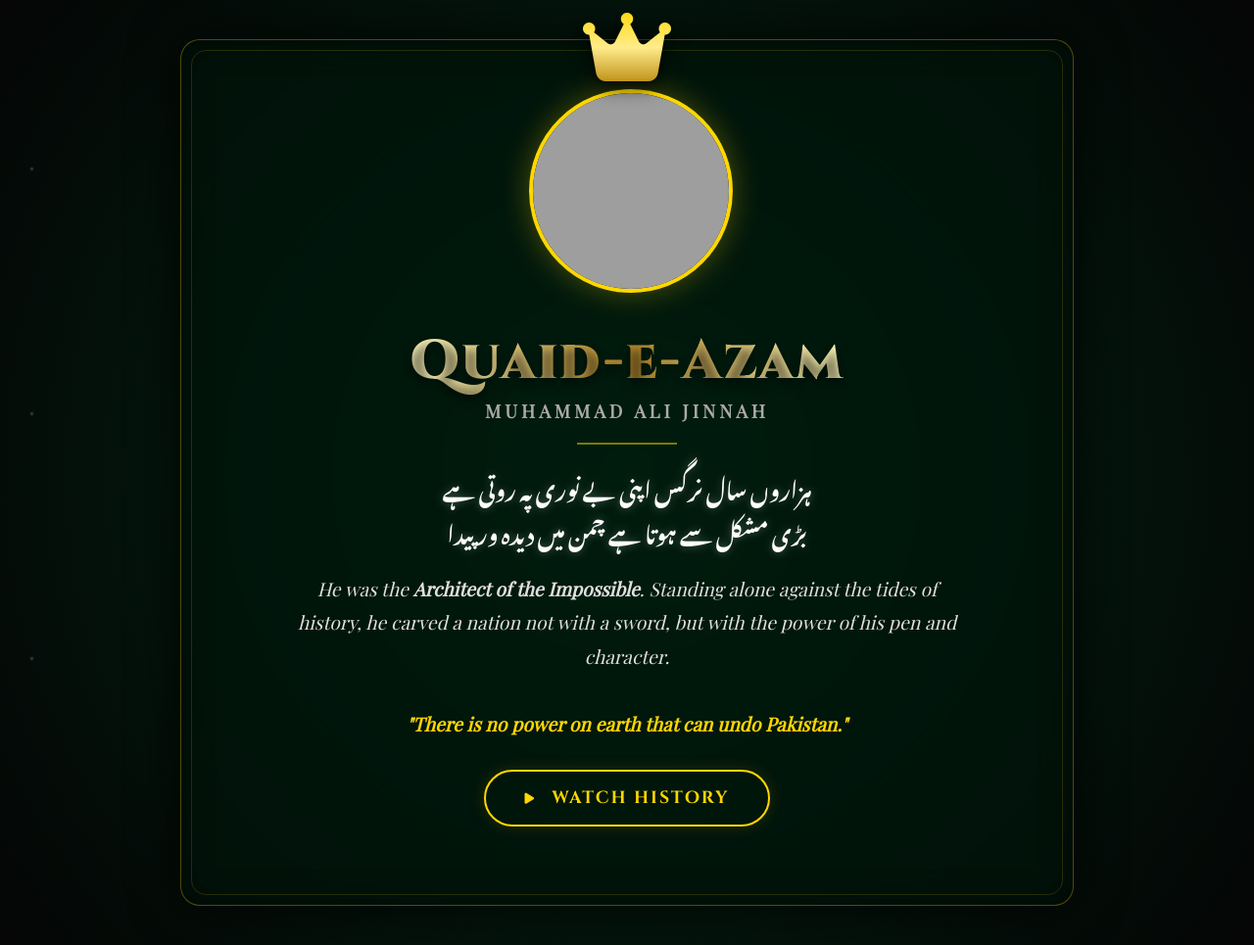
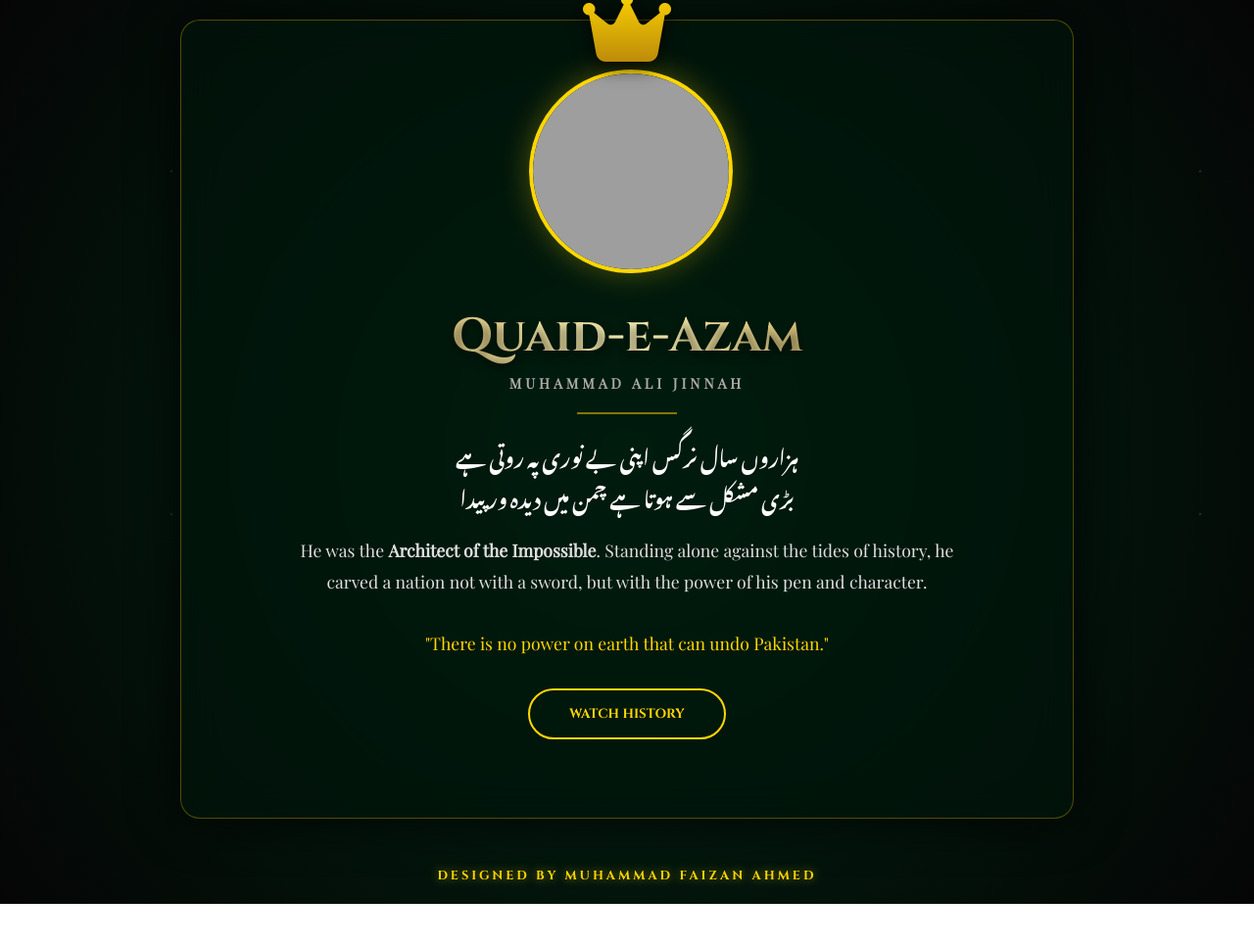
Before and after one commit to alexander997676-beep/For-Quaid-E-Azam-, a plain HTML site: page index.html in a window 1280 px wide. Shown: the whole page at 98% size. After the commit the page ends 923 px from the top, so only its background shows below. Drawn offline with nearby package versions, Linux system fonts and the light colour scheme; grey boxes are pictures that could not be loaded; a web font is replaced by a local one.

Commit message:
Update index.html

```diff
--- a/index.html
+++ b/index.html
@@ -3,7 +3,7 @@
 <head>
     <meta charset="UTF-8">
     <meta name="viewport" content="width=device-width, initial-scale=1.0">
-    <title>The Architect of Pakistan | Quaid-e-Azam</title>
+    <title>Tribute to Quaid-e-Azam | Designed by M. Faizan Ahmed</title>
 
     <!-- Icons and Fonts -->
     <link href="https://cdnjs.cloudflare.com/ajax/libs/font-awesome/6.4.0/css/all.min.css" rel="stylesheet">
@@ -15,7 +15,6 @@
             --pak-green: #002914;
             --deep-black: #050505;
             --gold-primary: #FFD700;
-            --gold-secondary: #B8860B;
             --text-silver: #e0e0e0;
         }
 
@@ -26,9 +25,11 @@
             color: white;
             font-family: 'Playfair Display', serif;
             display: flex;
+            flex-direction: column;
             justify-content: center;
             align-items: center;
             overflow-x: hidden;
+            padding: 20px;
         }
 
         /* --- 2. BACKGROUND ANIMATION (STARS) --- */
@@ -38,19 +39,16 @@
             pointer-events: none;
             background-image:
                 radial-gradient(white, rgba(255,255,255,.2) 2px, transparent 3px),
-                radial-gradient(white, rgba(255,255,255,.15) 1px, transparent 2px),
-                radial-gradient(white, rgba(255,255,255,.1) 2px, transparent 3px);
-            background-size: 550px 550px, 350px 350px, 250px 250px;
-            background-position: 0 0, 40px 60px, 130px 270px;
+                radial-gradient(white, rgba(255,255,255,.15) 1px, transparent 2px);
+            background-size: 550px 550px, 350px 350px;
             opacity: 0.3;
-            animation: starMove 100s linear infinite;
+            z-index: -1;
         }
-        @keyframes starMove { from { background-position: 0 0, 40px 60px, 130px 270px; } to { background-position: 550px 550px, 390px 410px, 680px 820px; } }
 
         /* --- 3. MAIN CARD CONTAINER --- */
         .card {
             position: relative;
-            width: 90%;
+            width: 100%;
             max-width: 850px;
             background: rgba(0, 20, 10, 0.6);
             backdrop-filter: blur(20px);
@@ -58,15 +56,12 @@
             border-radius: 20px;
             padding: 50px 30px;
             text-align: center;
-            box-shadow: 0 0 50px rgba(0,0,0,0.8), inset 0 0 30px rgba(0,0,0,0.5);
-            margin: 40px 0;
+            box-shadow: 0 0 50px rgba(0,0,0,0.8);
+            margin-bottom: 30px;
             animation: fadeInUp 1.5s ease-out;
         }
 
-        /* Decorative Gold Border Lines */
-        .card::before { content: ''; position: absolute; top: 10px; left: 10px; right: 10px; bottom: 10px; border: 1px solid rgba(255, 215, 0, 0.15); border-radius: 15px; pointer-events: none; }
-
-        /* --- 4. IMAGE & CROWN (THE KEY PART) --- */
+        /* --- 4. IMAGE & CROWN --- */
         .img-wrapper {
             position: relative;
             width: 200px;
@@ -83,19 +78,17 @@
             box-shadow: 0 0 30px rgba(255, 215, 0, 0.3);
         }
 
-        /* The Animated Crown 👑 */
         .crown {
             position: absolute;
-            top: -75px; /* Floats above head */
+            top: -75px;
             left: 50%;
             transform: translateX(-50%);
             font-size: 5rem;
-            background: linear-gradient(to bottom, #FFD700, #ffec8b, #B8860B);
+            background: linear-gradient(to bottom, #FFD700, #B8860B);
             -webkit-background-clip: text;
             -webkit-text-fill-color: transparent;
             filter: drop-shadow(0 5px 10px rgba(0,0,0,0.8));
             animation: floatCrown 3s ease-in-out infinite;
-            z-index: 10;
         }
 
         @keyframes floatCrown {
@@ -103,64 +96,51 @@
             50% { transform: translateX(-50%) translateY(-10px); }
         }
 
-        /* --- 5. TYPOGRAPHY & POWERFUL LINES --- */
+        /* --- 5. TEXT STYLES --- */
         .main-title {
             font-family: 'Cinzel', serif;
-            font-size: 3.5rem;
+            font-size: 3rem;
             margin: 0;
-            font-weight: 900;
-            background: linear-gradient(to right, #BF953F, #FCF6BA, #B38728, #FBF5B7, #AA771C);
+            background: linear-gradient(to right, #BF953F, #FCF6BA, #B38728);
             -webkit-background-clip: text;
             -webkit-text-fill-color: transparent;
             text-shadow: 0 5px 10px rgba(0,0,0,0.5);
-            letter-spacing: 2px;
         }
 
         .urdu-poetry {
             font-family: 'Noto Nastaliq Urdu', serif;
-            font-size: 1.4rem;
+            font-size: 1.3rem;
             color: #fff;
             margin: 20px 0;
             line-height: 2;
-            text-shadow: 0 0 10px rgba(255,255,255,0.3);
-            direction: rtl;
         }
 
         .powerful-text {
-            font-size: 1.2rem;
+            font-size: 1.1rem;
             color: var(--text-silver);
             line-height: 1.8;
             max-width: 700px;
             margin: 0 auto 30px;
-            font-style: italic;
         }
 
-        .highlight { color: var(--gold-primary); font-weight: bold; }
-
-        /* --- 6. GOLD BUTTON --- */
+        /* --- 6. BUTTON --- */
         .btn-gold {
             background: transparent;
             color: var(--gold-primary);
             font-family: 'Cinzel', serif;
             font-weight: bold;
-            font-size: 1.1rem;
             padding: 15px 40px;
             border: 2px solid var(--gold-primary);
             border-radius: 50px;
             cursor: pointer;
             transition: 0.4s;
             text-transform: uppercase;
-            letter-spacing: 2px;
-            position: relative;
-            overflow: hidden;
-            box-shadow: 0 0 15px rgba(184, 134, 11, 0.2);
         }
 
         .btn-gold:hover {
             background: var(--gold-primary);
             color: #000;
-            box-shadow: 0 0 40px rgba(255, 215, 0, 0.6);
-            transform: translateY(-3px);
+            box-shadow: 0 0 20px rgba(255, 215, 0, 0.6);
         }
 
         /* --- 7. VIDEO SECTION --- */
@@ -168,7 +148,7 @@
             max-height: 0;
             overflow: hidden;
             opacity: 0;
-            transition: all 0.8s cubic-bezier(0.4, 0, 0.2, 1);
+            transition: all 0.8s ease;
             margin-top: 30px;
         }
 
@@ -179,35 +159,41 @@
 
         .video-grid {
             display: grid;
-            grid-template-columns: repeat(auto-fit, minmax(300px, 1fr));
+            grid-template-columns: repeat(auto-fit, minmax(280px, 1fr));
             gap: 20px;
             background: rgba(0,0,0,0.3);
             padding: 20px;
             border-radius: 15px;
-            border: 1px solid rgba(255,255,255,0.1);
         }
 
         video {
             width: 100%;
             border-radius: 8px;
-            box-shadow: 0 10px 30px rgba(0,0,0,0.5);
             border: 1px solid #444;
         }
 
-        .vid-caption {
-            color: var(--gold-primary);
-            margin-top: 10px;
-            font-size: 0.9rem;
-            font-family: 'Cinzel', serif;
+        /* --- 8. FOOTER (DESIGNED BY) - GOLDEN --- */
+        .footer-credit {
+            margin-top: 20px;
+            font-family: 'Cinzel', serif; /* Font match kiya */
+            font-size: 0.8rem;
+            letter-spacing: 3px;
+
+            /* GOLD COLOR & GLOW */
+            color: #FFD700;
+            text-shadow: 0 0 10px rgba(255, 215, 0, 0.6);
+            font-weight: bold;
+
+            text-transform: uppercase;
+            text-align: center;
+            opacity: 1;
         }
 
-        /* Animation Keyframes */
         @keyframes fadeInUp { from { opacity: 0; transform: translateY(50px); } to { opacity: 1; transform: translateY(0); } }
 
         /* Responsive */
         @media (max-width: 600px) {
-            .main-title { font-size: 2.2rem; }
-            .urdu-poetry { font-size: 1.1rem; }
+            .main-title { font-size: 2rem; }
             .crown { font-size: 4rem; top: -60px; }
             .img-wrapper { width: 160px; height: 160px; }
         }
@@ -228,26 +214,26 @@
 
         <!-- Title -->
         <h1 class="main-title">Quaid-e-Azam</h1>
-        <h3 style="color:#aaa; letter-spacing:4px; text-transform:uppercase; margin-top:0;">Muhammad Ali Jinnah</h3>
+        <h3 style="color:#aaa; letter-spacing:4px; text-transform:uppercase; margin-top:5px; font-size:0.9rem;">Muhammad Ali Jinnah</h3>
 
         <hr style="width: 100px; border: 1px solid var(--gold-primary); margin: 20px auto; opacity: 0.5;">
 
-        <!-- Urdu Poetry (Powerful Lines) -->
+        <!-- Urdu Poetry -->
         <div class="urdu-poetry">
             ہزاروں سال نرگس اپنی بے نوری پہ روتی ہے<br>
             بڑی مشکل سے ہوتا ہے چمن میں دیدہ ور پیدا
         </div>
 
-        <!-- English Tribute (Powerful Lines) -->
+        <!-- English Tribute -->
         <p class="powerful-text">
             He was the <strong>Architect of the Impossible</strong>. Standing alone against the tides of history, he carved a nation not with a sword, but with the power of his pen and character.
             <br><br>
-            <span class="highlight">"There is no power on earth that can undo Pakistan."</span>
+            <span style="color:var(--gold-primary);">"There is no power on earth that can undo Pakistan."</span>
         </p>
 
         <!-- Button -->
         <button class="btn-gold" onclick="toggleHistory()" id="actionBtn">
-            <i class="fas fa-play" style="margin-right:10px; font-size:0.8rem;"></i> Watch History
+            Watch History
         </button>
 
         <!-- Videos -->
@@ -257,17 +243,22 @@
                     <video controls controlsList="nodownload">
                         <source src="https://n.f-a-k.workers.dev/twonationstheoryjinn.mp4" type="video/mp4">
                     </video>
-                    <div class="vid-caption">THE TWO NATION THEORY</div>
+                    <p style="font-size:0.8rem; color:var(--gold-primary); margin-top:5px;">TWO NATION THEORY</p>
                 </div>
                 <div>
                     <video controls controlsList="nodownload">
                         <source src="https://n.f-a-k.workers.dev/tealauraofquaid-e-az.mp4" type="video/mp4">
                     </video>
-                    <div class="vid-caption">RARE FOOTAGE OF QUAID</div>
+                    <p style="font-size:0.8rem; color:var(--gold-primary); margin-top:5px;">RARE FOOTAGE</p>
                 </div>
             </div>
         </div>
 
+    </div>
+
+    <!-- DESIGNER CREDIT (GOLDEN) -->
+    <div class="footer-credit">
+        DESIGNED BY MUHAMMAD FAIZAN AHMED
     </div>
 
     <script>
@@ -276,16 +267,12 @@
             const btn = document.getElementById('actionBtn');
 
             if (vault.classList.contains('show')) {
-                // Hide
                 vault.classList.remove('show');
-                btn.innerHTML = '<i class="fas fa-play" style="margin-right:10px; font-size:0.8rem;"></i> Watch History';
-                // Stop videos
-                const videos = document.querySelectorAll('video');
-                videos.forEach(video => video.pause());
+                btn.innerText = 'Watch History';
+                document.querySelectorAll('video').forEach(video => video.pause());
             } else {
-                // Show
                 vault.classList.add('show');
-                btn.innerHTML = '<i class="fas fa-times" style="margin-right:10px; font-size:0.8rem;"></i> Close Archives';
+                btn.innerText = 'Close Archives';
             }
         }
     </script>
```
